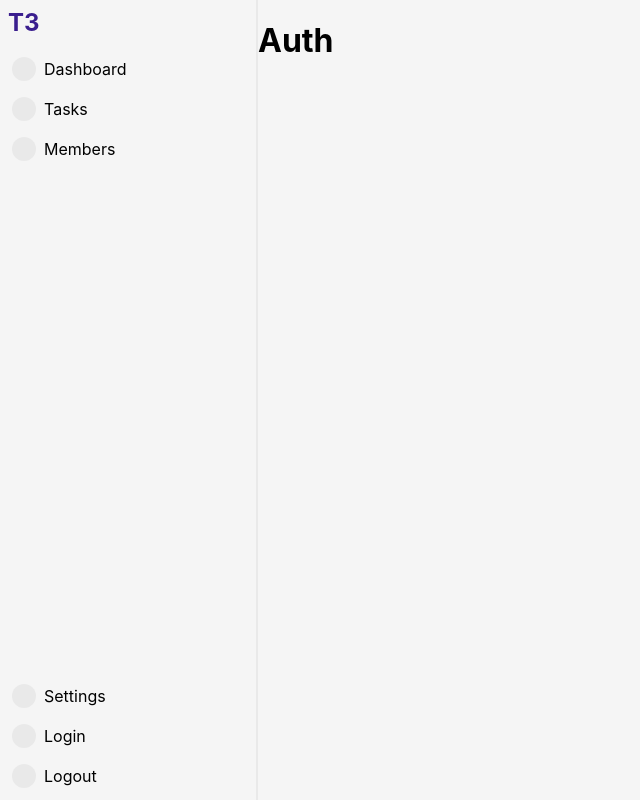
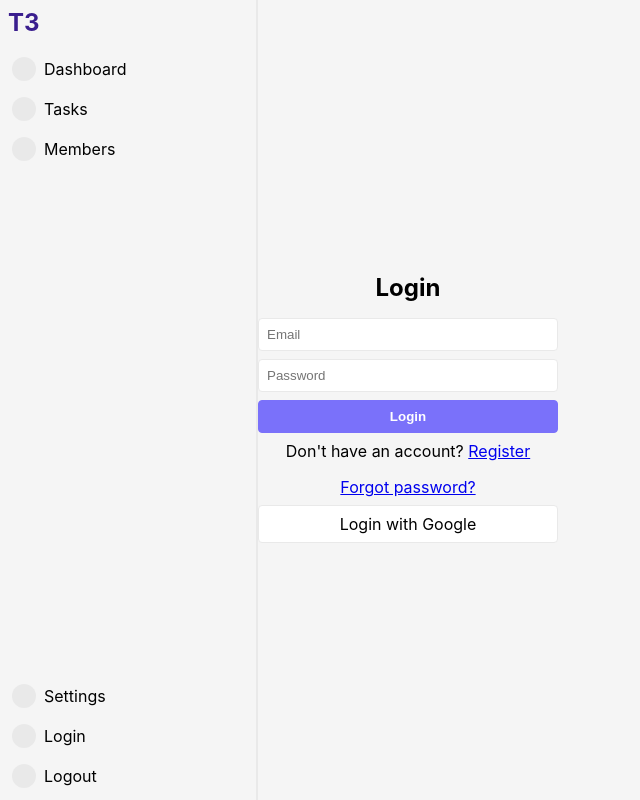
Before and after one commit to lxndrbukin/t3, a React (Create React App) app in the folder client/: page /auth in a window 1280 px wide. Shown: the whole page, without its empty margins (0-640 px from the left). Built offline with nearby package versions, Linux system fonts and the light colour scheme.

Commit message:
Create Auth component with basic UI

```diff
--- a/client/src/assets/variables.scss
+++ b/client/src/assets/variables.scss
@@ -5,5 +5,5 @@ $color-red: #f50057;
 $color-green: #4caf50;
 $color-grey: #9e9e9e;
 $color-light-grey: #e9e9e9;
-$color-purple: #9c27b0;
+$color-purple: #7a71fa;
 $color-dark-purple: #3a1e8e;
--- /dev/null
+++ b/client/src/components/Auth/Auth.tsx
@@ -0,0 +1,29 @@
+import './assets/styles.scss';
+import { FormEvent } from 'react';
+
+export default function Auth() {
+  const handleSubmit = (e: FormEvent<HTMLFormElement>) => {
+    e.preventDefault();
+  };
+
+  return (
+    <div className='auth'>
+      <h1>Login</h1>
+      <form onSubmit={handleSubmit}>
+        <input type='text' name='email' placeholder='Email' />
+        <input type='password' name='password' placeholder='Password' />
+        <button type='submit'>Login</button>
+      </form>
+      <p>
+        Don&apos;t have an account? <a href='/auth/register'>Register</a>
+      </p>
+      <p>
+        <a href='/auth/forgot-password'>Forgot password?</a>
+      </p>
+
+      <a className='google' href='/auth/google'>
+        <span>Login with Google</span>
+      </a>
+    </div>
+  );
+}
--- /dev/null
+++ b/client/src/components/Auth/assets/styles.scss
@@ -0,0 +1,64 @@
+@import '../../../assets/variables.scss';
+
+.auth {
+  display: flex;
+  flex-direction: column;
+  justify-content: center;
+  align-items: center;
+  height: 100%;
+
+  h1 {
+    font-size: 24px;
+    margin-bottom: 16px;
+  }
+
+  form {
+    display: flex;
+    flex-direction: column;
+    align-items: center;
+
+    input {
+      margin-bottom: 8px;
+      padding: 8px;
+      border: 1px solid $color-light-grey;
+      border-radius: 4px;
+      width: 300px;
+      box-sizing: border-box;
+
+      &:focus {
+        outline: none;
+        border-color: $color-purple;
+      }
+    }
+
+    button {
+      padding: 8px 16px;
+      background-color: $color-purple;
+      color: $color-white;
+      border: 1px solid $color-purple;
+      border-radius: 4px;
+      cursor: pointer;
+      width: 100%;
+      font-weight: bold;
+    }
+  }
+
+  p {
+    margin: 8px 0;
+  }
+
+  .google {
+    background-color: $color-white;
+    color: $color-black;
+    padding: 8px 16px;
+    border-radius: 4px;
+    cursor: pointer;
+    border: 1px solid $color-light-grey;
+    width: 100%;
+    box-sizing: border-box;
+    text-decoration: none;
+    display: flex;
+    align-items: center;
+    justify-content: center;
+  }
+}
--- a/client/src/router/index.tsx
+++ b/client/src/router/index.tsx
@@ -1,5 +1,6 @@
 import { createBrowserRouter } from 'react-router-dom';
 import App from '../App';
+import Auth from '../components/Auth/Auth';
 
 export const router = createBrowserRouter([
   {
@@ -9,7 +10,7 @@ export const router = createBrowserRouter([
     children: [
       {
         path: '/auth',
-        element: <h1>Auth</h1>,
+        element: <Auth />,
       },
       {
         path: '/dashboard',
```
